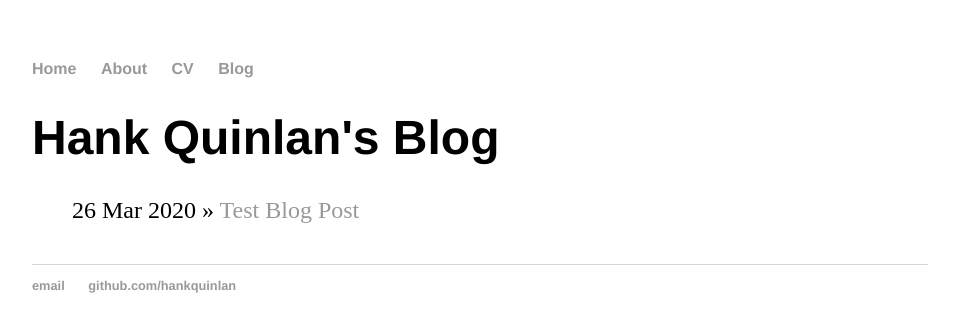
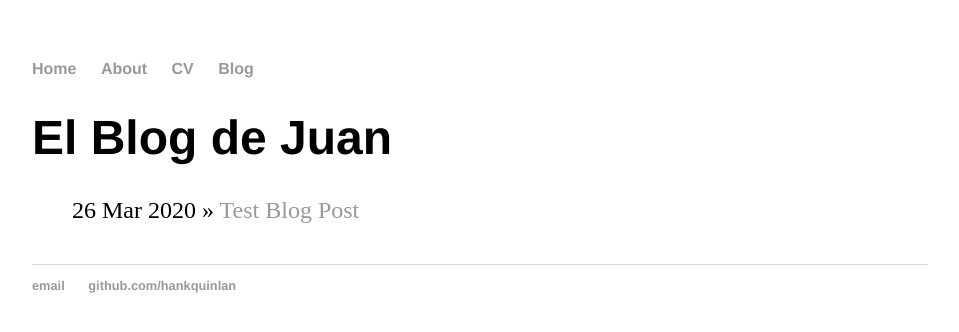
Before and after one commit to jhinojosp/jhinojosp.github.io, a Jekyll site: the page built from blog/index.html, in a window 1280 px wide. Shown: the top 332 px of the page, without its empty margins (160-1119 px from the left). Built offline with Jekyll 4.4.1, drawn with Linux system fonts in a browser that asks for light colours.

Commit message:
Update index.html

```diff
--- a/blog/index.html
+++ b/blog/index.html
@@ -1,6 +1,6 @@
 ---
 layout: default
-title: Hank Quinlan's Blog
+title: El Blog de Juan
 ---
 	<h1>{{ page.title }}</h1>
 	<ul class="posts">
```
